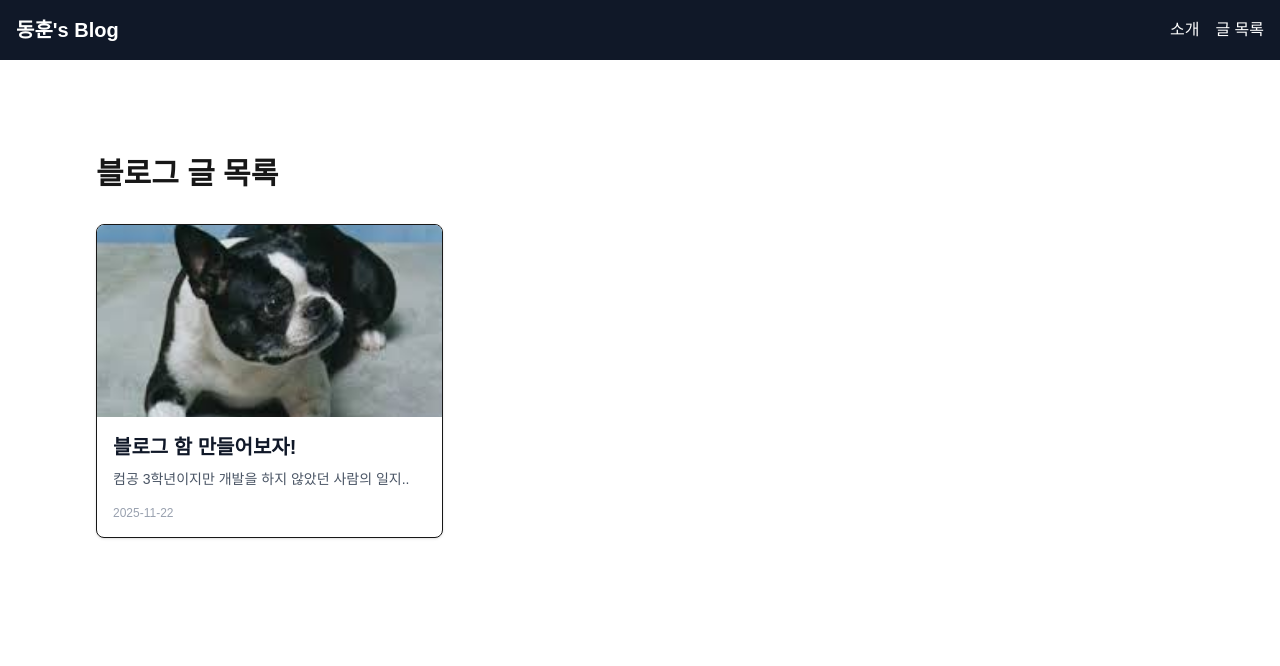
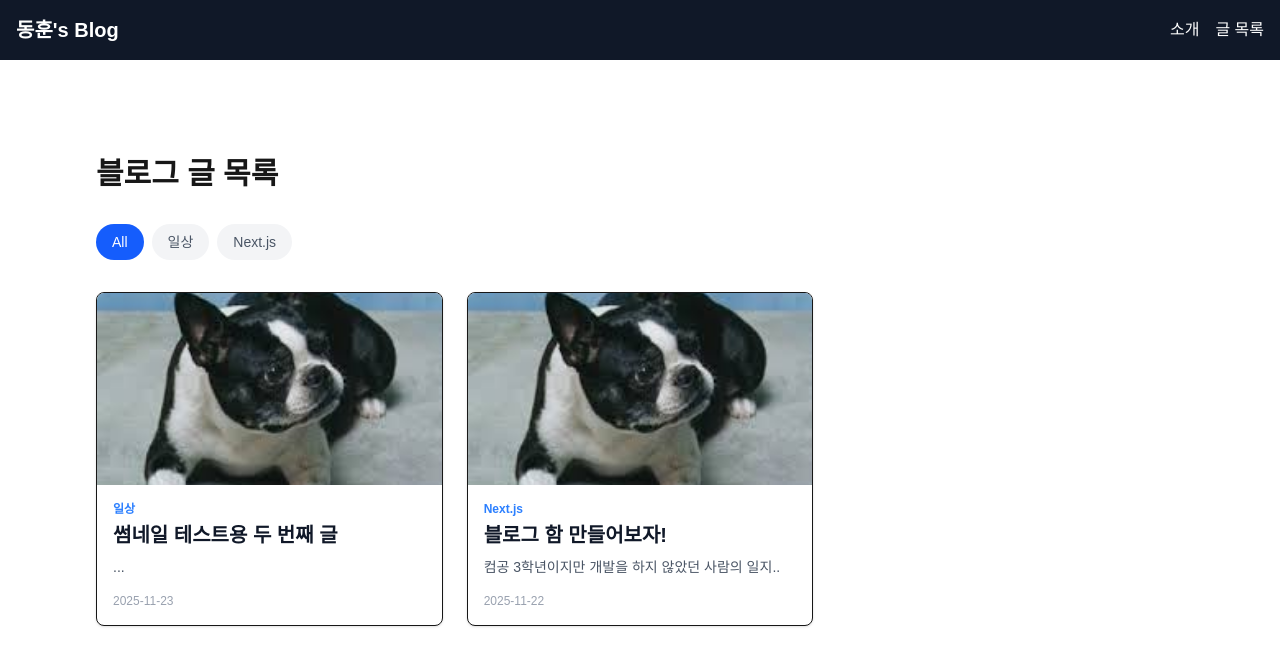
Before and after one commit to Jeonsubb/my-blog, a Next.js app: page /blog in a window 1280 px wide. Shown: the top 666 px of the page. Built offline with nearby package versions, Linux system fonts and the light colour scheme.

Commit message:
feat:카테고리 필터링 기능 구현 및 타입 정의 수정

```diff
--- a/app/blog/page.tsx
+++ b/app/blog/page.tsx
@@ -3,55 +3,18 @@ import Link from "next/link";
 // 👇 방금 분리한 함수(도구)를 가져옵니다.
 import { getSortedPostData } from "@/lib/posts";
 
+import FilterablePostList from "@/components/FilterablePostList"; // 방금 만든 부품
+
 export default function Blog() {
-  // 1. 여기서 함수를 실행해서 진짜 데이터를 가져옵니다!
+  // 1. 서버에서 데이터를 가져옵니다.
   const allPostsData = getSortedPostData();
 
   return (
     <div className="p-24">
       <h1 className="text-3xl font-bold mb-8">블로그 글 목록</h1>
 
-      {/* 2. 가져온 데이터(allPostsData)를 반복문(map)으로 뿌려줍니다. */}
-      <div className="grid gap-6 grid-cols-1 md:grid-cols-2 lg:grid-cols-3">
-        {allPostsData.map(({ id, date, title, description, thumbnail }) => (
-
-          <Link href={`/blog/${id}`} key={id} className="block group">
-            <div className="border rounded-lg overflow-hidden shadow-sm hover:shadow-md transition bg-white h-full flex flex-col">
-
-              {/* 3. 썸네일 이미지가 있으면 보여주기 */}
-              {thumbnail ? (
-                <div className="w-full h-48 relative overflow-hidden">
-                  <img
-                    src={thumbnail}
-                    alt={title}
-                    className="w-full h-full object-cover group-hover:scale-105 transition duration-300"
-                  />
-                </div>
-              ) : (
-                // 썸네일 없으면 회색 박스로 대체
-                <div className="w-full h-48 bg-gray-200 flex items-center justify-center text-gray-400">
-                  No Image
-                </div>
-              )}
-
-              {/* 4. 글 정보 (제목, 설명, 날짜) */}
-              <div className="p-4 flex flex-col flex-grow">
-                <h2 className="text-xl font-bold mb-2 text-gray-900 group-hover:text-blue-600 transition">
-                  {title}
-                </h2>
-                <p className="text-gray-600 mb-4 line-clamp-2 text-sm flex-grow">
-                  {description}
-                </p>
-                <p className="text-gray-400 text-xs mt-auto">
-                  {date}
-                </p>
-              </div>
-
-            </div>
-          </Link>
-
-        ))}
-      </div>
+      {/* 2. 데이터를 클라이언트 컴포넌트에게 넘겨줍니다 (Props) */}
+      <FilterablePostList posts={allPostsData} />
     </div>
   );
 }
--- /dev/null
+++ b/components/FilterablePostList.tsx
@@ -0,0 +1,79 @@
+// src/components/FilterablePostList.tsx
+"use client"; // 👈 중요! "이건 움직이는(Client) 부품이야"라고 선언
+
+import { useState } from "react";
+import Link from "next/link";
+import { PostData } from "@/lib/posts"; // 타입 가져오기
+
+type Props = {
+  posts: PostData[]; // 부모에게서 글 목록을 통째로 받습니다.
+};
+
+export default function FilterablePostList({ posts }: Props) {
+  // 1. 상태 관리: 현재 선택된 카테고리 (기본값: 'All')
+  const [selectedCategory, setSelectedCategory] = useState("All");
+
+  // 2. 모든 글에서 카테고리만 뽑아내기 (중복 제거)
+  const categories = ["All", ...new Set(posts.map((post) => post.category || "Uncategorized"))];
+
+  // 3. 선택된 카테고리에 맞는 글만 걸러내기
+  const filteredPosts =
+    selectedCategory === "All"
+      ? posts
+      : posts.filter((post) => post.category === selectedCategory);
+
+  return (
+    <section>
+      {/* 카테고리 버튼 목록 */}
+      <div className="flex gap-2 mb-8 flex-wrap">
+        {categories.map((category) => (
+          <button
+            key={category}
+            onClick={() => setSelectedCategory(category)}
+            className={`px-4 py-2 rounded-full text-sm font-medium transition-colors ${
+              selectedCategory === category
+                ? "bg-blue-600 text-white" // 선택됨: 파란색
+                : "bg-gray-100 text-gray-600 hover:bg-gray-200" // 안 선택됨: 회색
+            }`}
+          >
+            {category}
+          </button>
+        ))}
+      </div>
+
+      {/* 필터링된 글 목록 보여주기 (아까 page.tsx에 있던 디자인 재사용) */}
+      <div className="grid gap-6 grid-cols-1 md:grid-cols-2 lg:grid-cols-3">
+        {filteredPosts.map((post) => (
+          <Link href={`/blog/${post.id}`} key={post.id} className="block group">
+            <div className="border rounded-lg overflow-hidden shadow-sm hover:shadow-md transition bg-white h-full flex flex-col">
+              {post.thumbnail ? (
+                <div className="w-full h-48 relative overflow-hidden">
+                  <img
+                    src={post.thumbnail}
+                    alt={post.title}
+                    className="w-full h-full object-cover group-hover:scale-105 transition duration-300"
+                  />
+                </div>
+              ) : (
+                <div className="w-full h-48 bg-gray-200 flex items-center justify-center text-gray-400">
+                  No Image
+                </div>
+              )}
+              <div className="p-4 flex flex-col flex-grow">
+                {/* 카테고리 태그 표시 */}
+                <span className="text-xs font-bold text-blue-500 mb-1">{post.category}</span>
+                <h2 className="text-xl font-bold mb-2 text-gray-900 group-hover:text-blue-600 transition">
+                  {post.title}
+                </h2>
+                <p className="text-gray-600 mb-4 line-clamp-2 text-sm flex-grow">
+                  {post.description}
+                </p>
+                <p className="text-gray-400 text-xs mt-auto">{post.date}</p>
+              </div>
+            </div>
+          </Link>
+        ))}
+      </div>
+    </section>
+  );
+}
--- a/lib/posts.ts
+++ b/lib/posts.ts
@@ -14,8 +14,9 @@ export interface PostData{
   title: string;
   date: string;
   description: string;
-  contentHtml: string;
+  contentHtml?: string;
   thumbnail?: string; // 물음표(?)는 "있을 수도 있고 없을 수도 있다"는 뜻
+  category? :string;
 }
 
 //3. 특정 파일 하나를 읽어오는 함수
@@ -63,7 +64,7 @@ export async function getPostData(id:string):Promise< PostData>{
       //5. 데이터 합치기
       return {
         id,
-        ...(matterResult.data as {title:string;date:string;description:string;thumbnail?:string}),
+        ...(matterResult.data as {title:string;date:string;description:string;thumbnail?:string;category?:string;}),
       };
     });
 
--- a/posts/nextjs-start.md
+++ b/posts/nextjs-start.md
@@ -3,6 +3,7 @@ title: "블로그 함 만들어보자!"
 date: "2025-11-22"
 description: "컴공 3학년이지만 개발을 하지 않았던 사람의 일지.."
 thumbnail: "/images/test.png"
+category: "Next.js"
 ---
 
 ## 안녕하세요!
--- /dev/null
+++ b/posts/second-post.md
@@ -0,0 +1,10 @@
+---
+title: "썸네일 테스트용 두 번째 글"
+date: "2025-11-23"
+description: "..."
+thumbnail: "/images/test.png"
+category: "일상"
+---
+
+## 두 번째 글입니다!
+일상 글을 올려야겠네요 하하!
```
